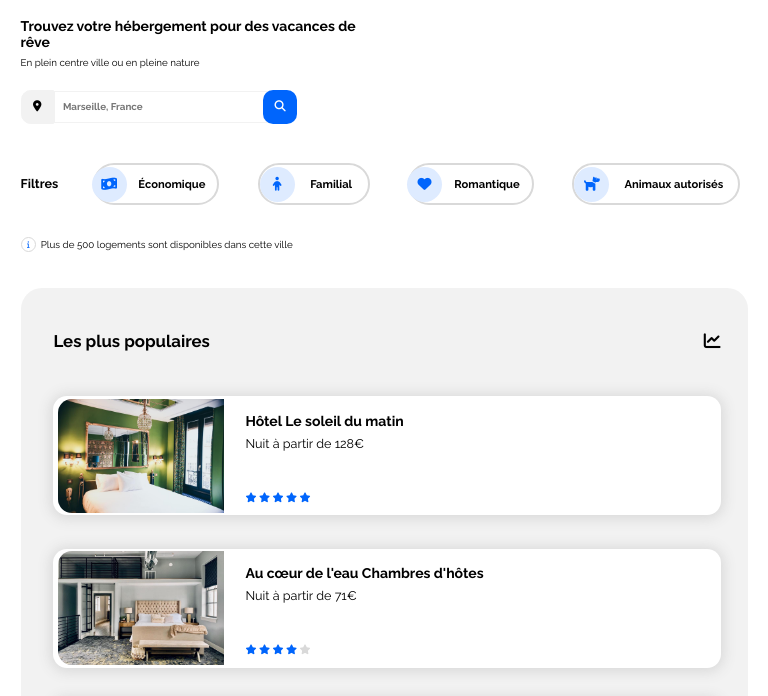
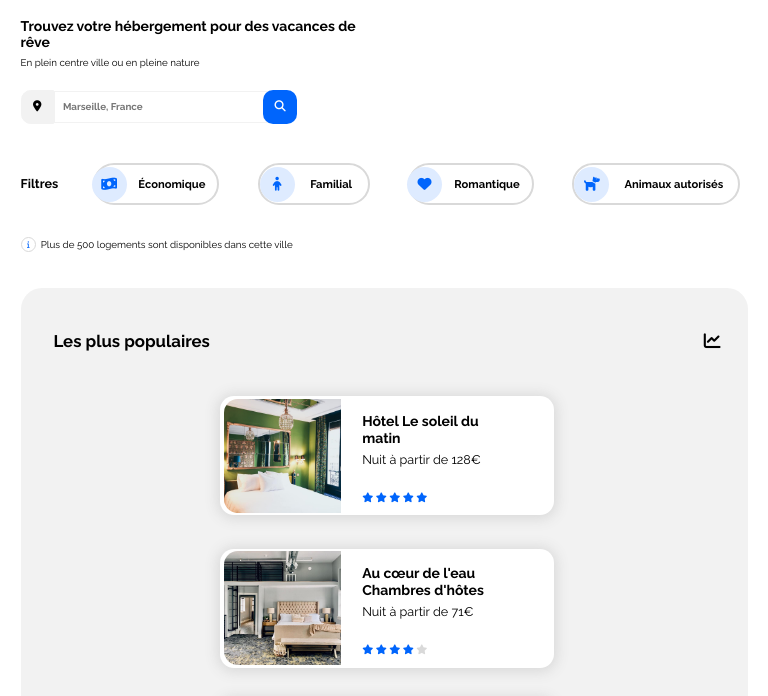
Before and after one commit to YannickLefaivre/YannickLefaivre_2_03082021, a plain HTML site: page index.html in a window 768 px wide. Shown: the part 90-786 px from the top of the page. Drawn offline with Linux system fonts and the light colour scheme.

Commit message:
Centrage des articles des hébergements populaires sur Tablette

```diff
--- a/css/style.css
+++ b/css/style.css
@@ -1966,8 +1966,10 @@ header nav ul li:nth-child(3) a:visited
 
     .trending_result > article
     {
-        width: 100%;
+        width: 50%;
         height: 8.5rem;
+
+        align-self: center;
 
         display: flex;
         align-items: center;
@@ -2003,7 +2005,7 @@ header nav ul li:nth-child(3) a:visited
 
     .trending_result > article > a > .lodging-picture
     {
-        width: 25%;
+        width: 35%;
         height: 100%;
 
         margin-right: 0.75rem;
@@ -2015,14 +2017,14 @@ header nav ul li:nth-child(3) a:visited
 
     .trending_result > article > a > .lodging-infos
     {
-        width: 50%;
+        width: 45%;
         height: 7.4rem;
 
+        margin-left: 0.75rem;
+
         display: flex;
         flex-direction: column;
         justify-content: flex-start;
-
-        margin-left: 0.75rem;
     }
 
     .trending_result > article > a > .lodging-infos > h3
```
